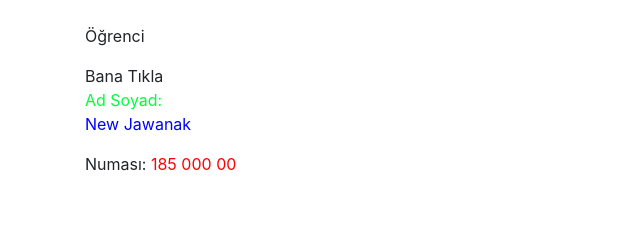
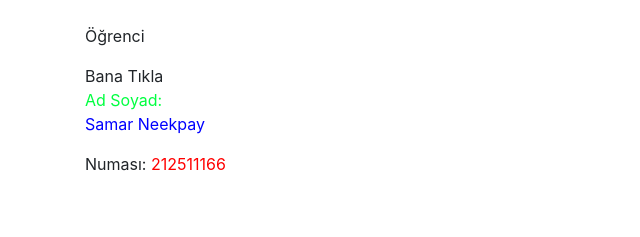
Before and after one commit to neekpay/neekpay.github.io, a plain HTML site: page index.html in a window 1280 px wide. Shown: the top 237 px of the page, 0-640 px from the left. Drawn offline with nearby package versions, Linux system fonts and the light colour scheme.

Commit message:
Update index.html

```diff
--- a/index.html
+++ b/index.html
@@ -22,9 +22,9 @@
             <div class="col">
                 <p>Öğrenci
                     <div class="tikla">Bana Tıkla</div>
-                <div id="ogrenciAdSoyad">Ad Soyad:</div> <span style="color:blue">New Jawanak</span></p>
+                <div id="ogrenciAdSoyad">Ad Soyad:</div> <span style="color:blue">Samar Neekpay</span></p>
 
-                Numası: <span style="color:red">185 000 00</span>
+                Numası: <span style="color:red">212511166</span>
             </div>
             <div class="col">
                 <h3><span style="color:green">Kedi Mamaları</span></h3>
```
